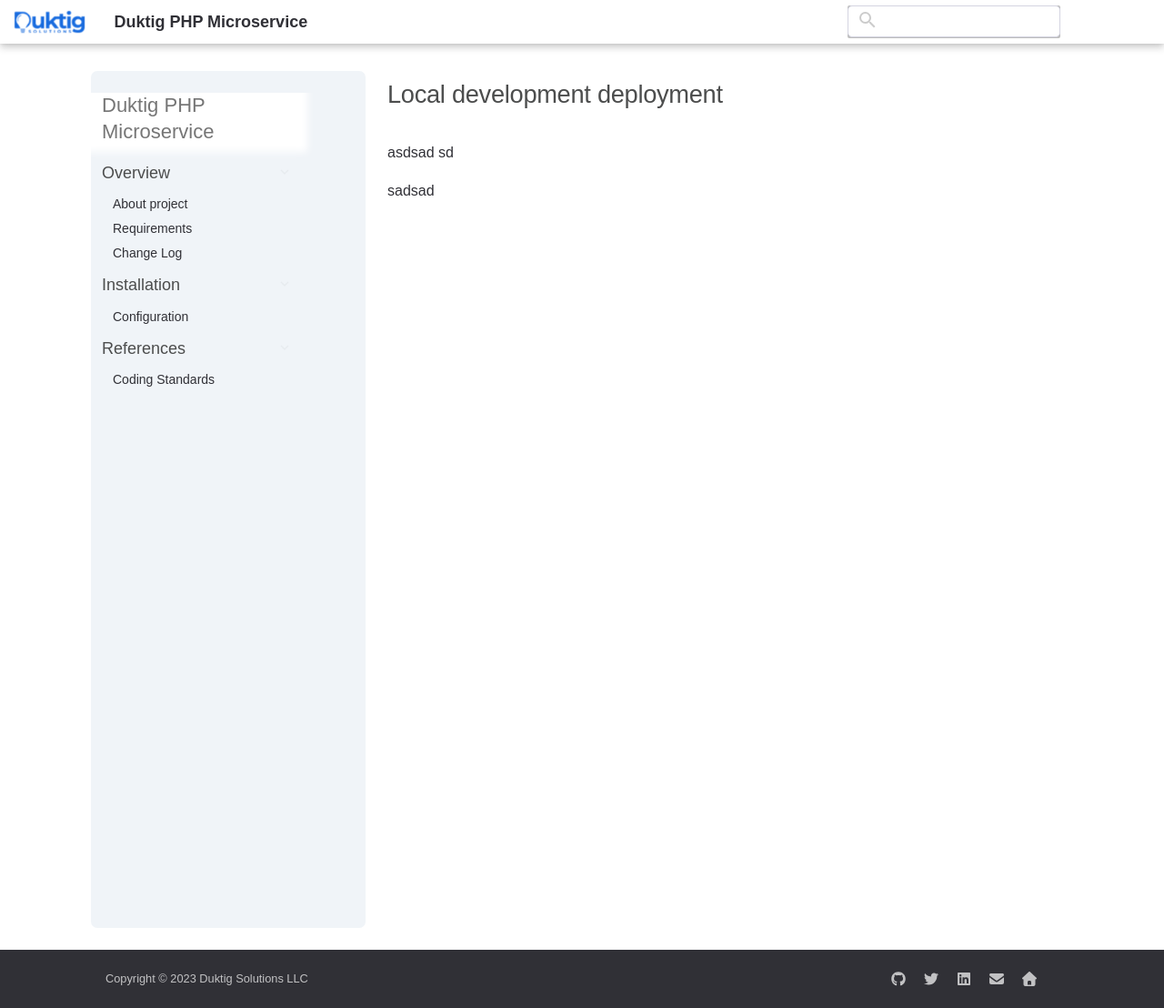
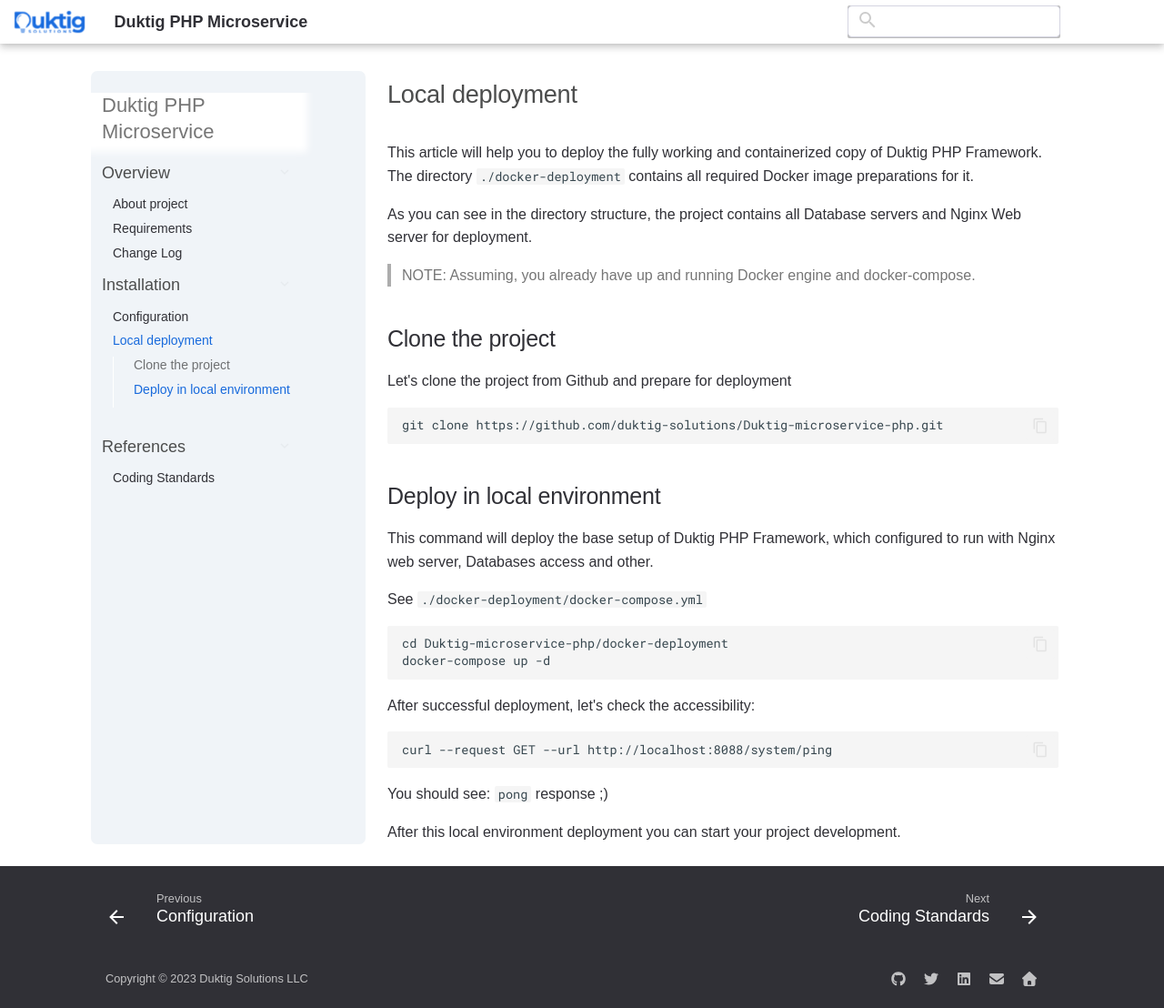
Before and after one commit to duktig-solutions/Duktig-microservice-php, an MkDocs documentation site: the page built from docs/installation/local-dev-deployment.md, in a window 1280 px wide and 1108 px high. Shown: the whole window at 91% size. Built offline with MkDocs 1.6.1 and Material for MkDocs 9.7.7, drawn with Linux system fonts in a browser that asks for light colours.

Commit message:
Documentation

```diff
--- a/docs/installation/local-dev-deployment.md
+++ b/docs/installation/local-dev-deployment.md
@@ -1,7 +1,35 @@
-# Local development deployment
+# Local deployment
 
-asdsad
-sd
+This article will help you to deploy the fully working and containerized copy of Duktig PHP Framework.
+The directory `./docker-deployment` contains all required Docker image preparations for it.
+
+As you can see in the directory structure, the project contains all Database servers and Nginx Web server for deployment.
+
+>NOTE: Assuming, you already have up and running Docker engine and docker-compose.
+
+## Clone the project
+
+Let's clone the project from Github and prepare for deployment
+
+    git clone https://github.com/duktig-solutions/Duktig-microservice-php.git
 
 
-sadsad
+## Deploy in local environment
+
+This command will deploy the base setup of Duktig PHP Framework, which configured to run with Nginx web server,
+Databases access and other.
+
+See `./docker-deployment/docker-compose.yml`
+
+
+    cd Duktig-microservice-php/docker-deployment
+    docker-compose up -d
+
+
+After successful deployment, let's check the accessibility:
+
+    curl --request GET --url http://localhost:8088/system/ping
+
+You should see: `pong` response ;)
+
+After this local environment deployment you can start your project development.
--- a/mkdocs.yml
+++ b/mkdocs.yml
@@ -65,7 +65,7 @@ nav:
         - overview/change-log.md
     - Installation:
         - installation/env-configuration.md
-#       - installation/local-dev-deployment.md
+        - installation/local-dev-deployment.md
 #   - Development:
 #       - development/config.md
 #       - development/environment.md
```
